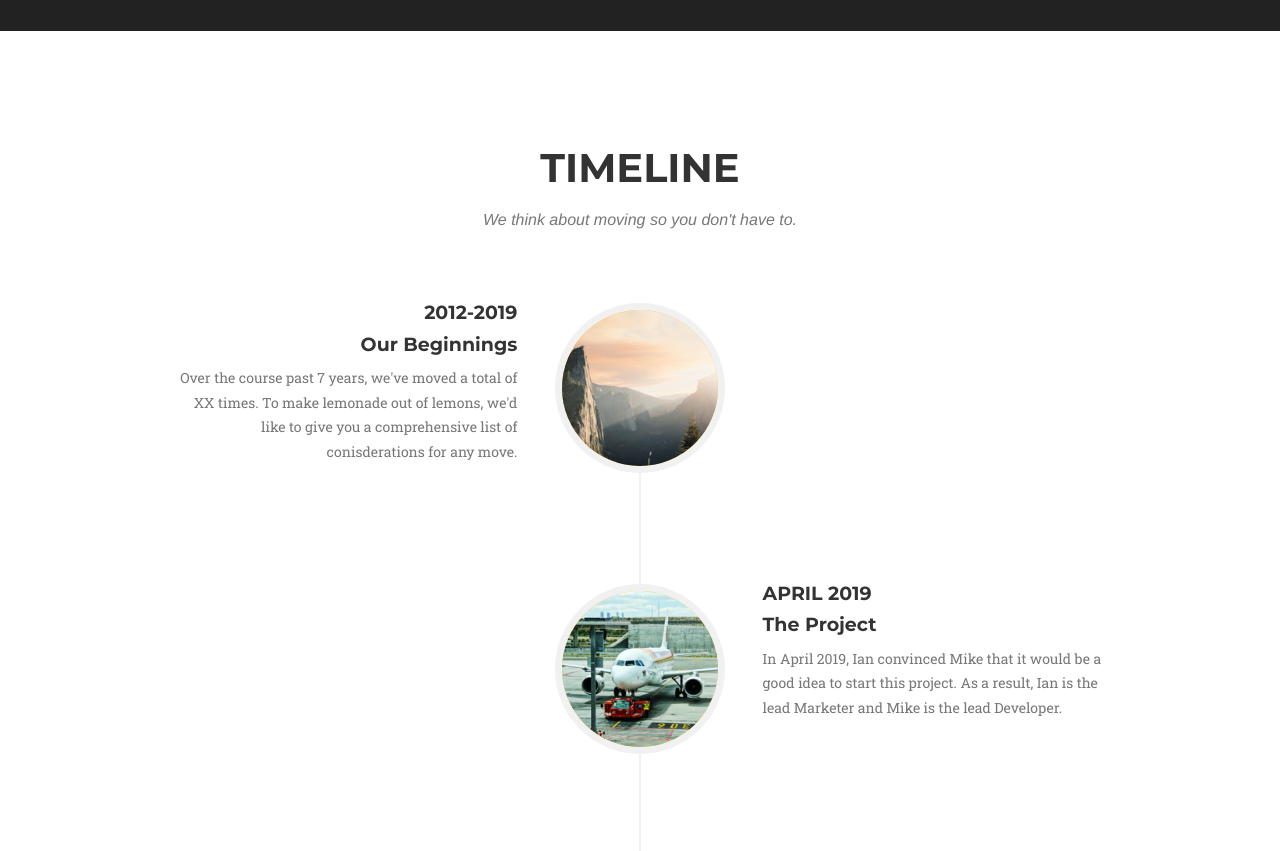
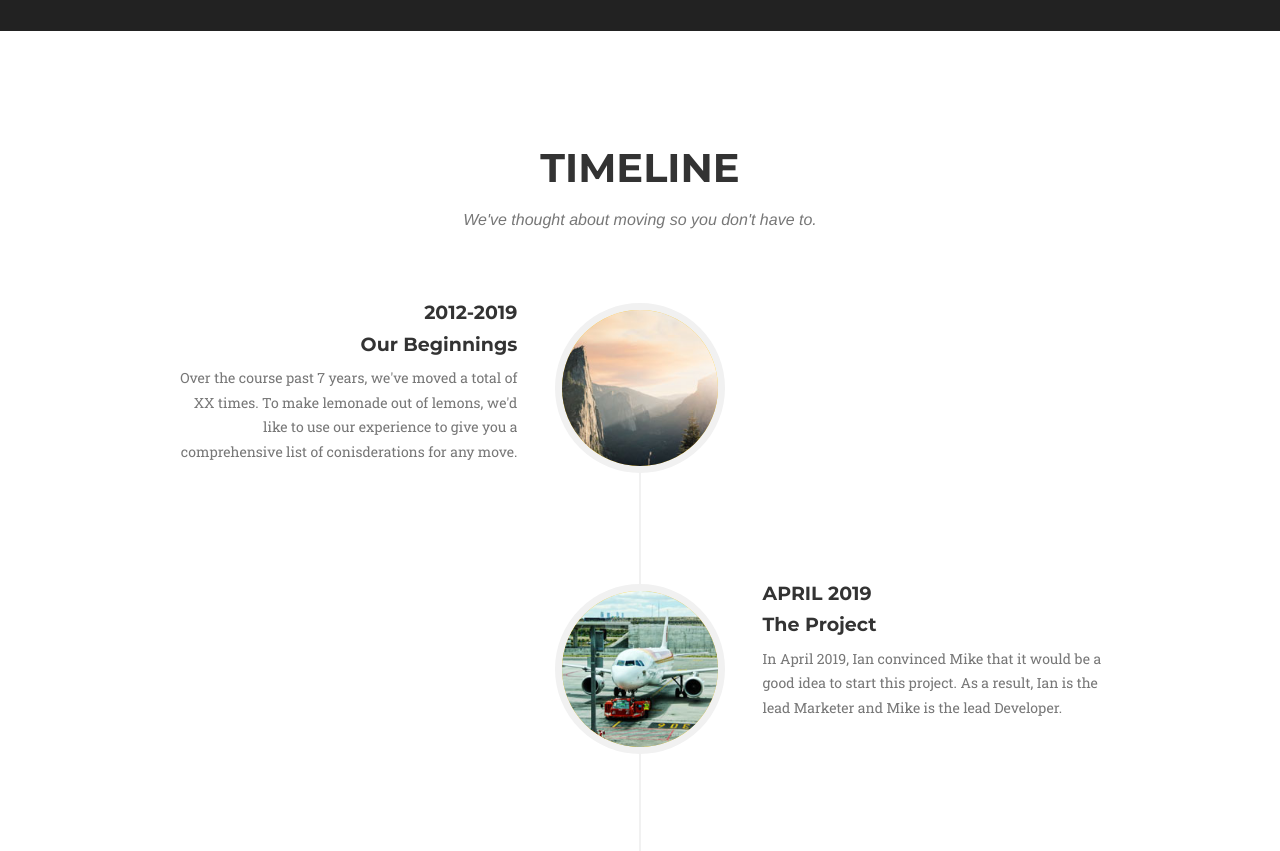
Before and after one commit to mgalbanese12/mgalbanese12.github.io, a Jekyll site: the page built from index.html, in a window 1280 px wide and 900 px high, scrolled down 713 px, cut to the strip 49-900 px from the top of the window. Built offline with Jekyll 4.4.1, drawn with Linux system fonts in a browser that asks for light colours; some web fonts are replaced.

Commit message:
grammar in timeline

```diff
--- a/_includes/timeline.html
+++ b/_includes/timeline.html
@@ -4,7 +4,7 @@
             <div class="row">
                 <div class="col-lg-12 text-center">
                     <h2 class="section-heading">Timeline</h2>
-                    <h3 class="section-subheading text-muted">We think about moving so you don't have to.</h3>
+                    <h3 class="section-subheading text-muted">We've thought about moving so you don't have to.</h3>
                 </div>
             </div>
             <div class="row">
@@ -20,7 +20,7 @@
                                     <h4 class="subheading">Our Beginnings</h4>
                                 </div>
                                 <div class="timeline-body">
-                                  <p class="text-muted">Over the course past 7 years, we've moved a total of XX times. To make lemonade out of lemons, we'd like to give you a comprehensive list of conisderations for any move.</p>
+                                  <p class="text-muted">Over the course past 7 years, we've moved a total of XX times. To make lemonade out of lemons, we'd like to use our experience to give you a comprehensive list of conisderations for any move.</p>
                                 </div>
                             </div>
                         </li>
```
